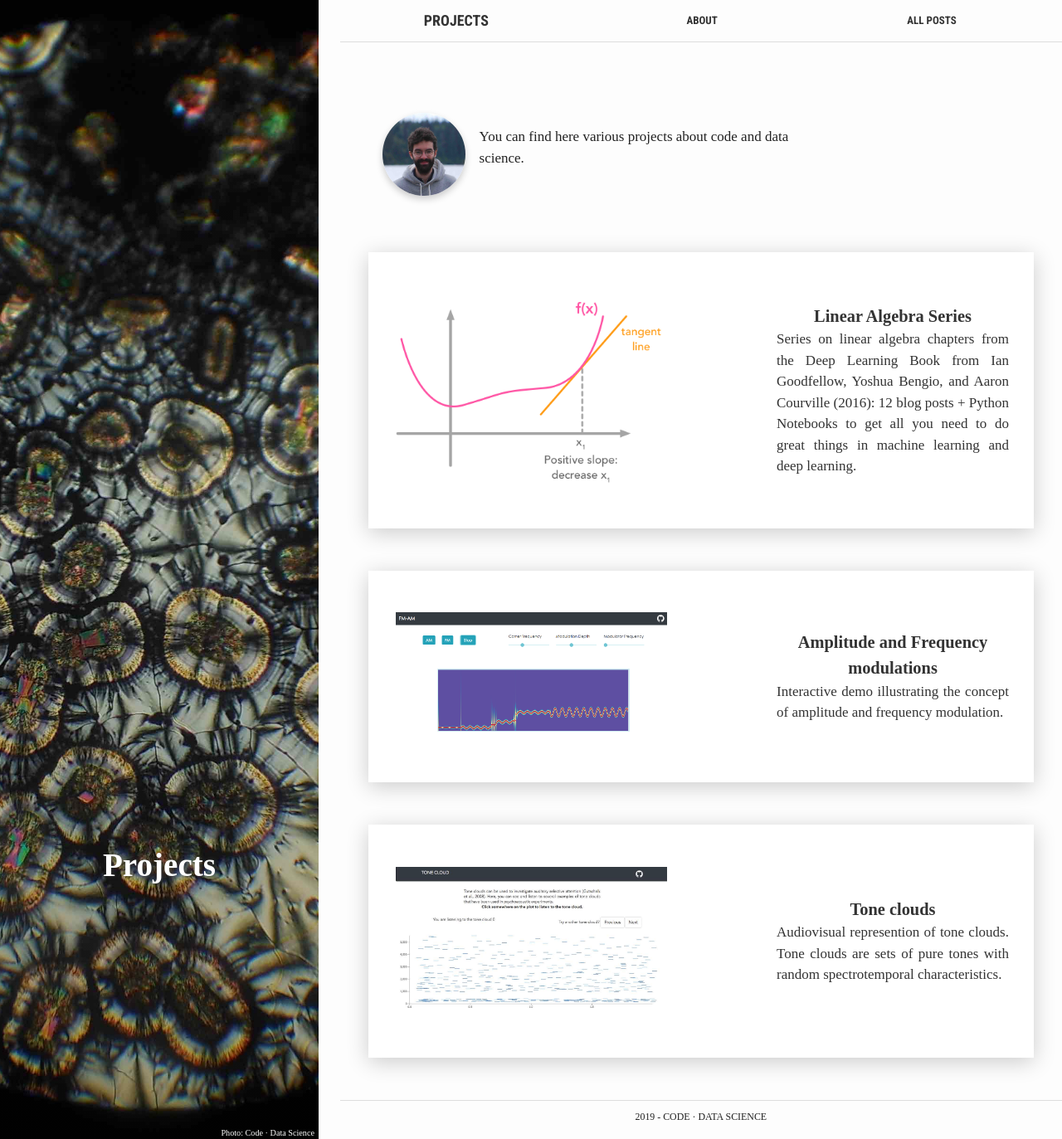
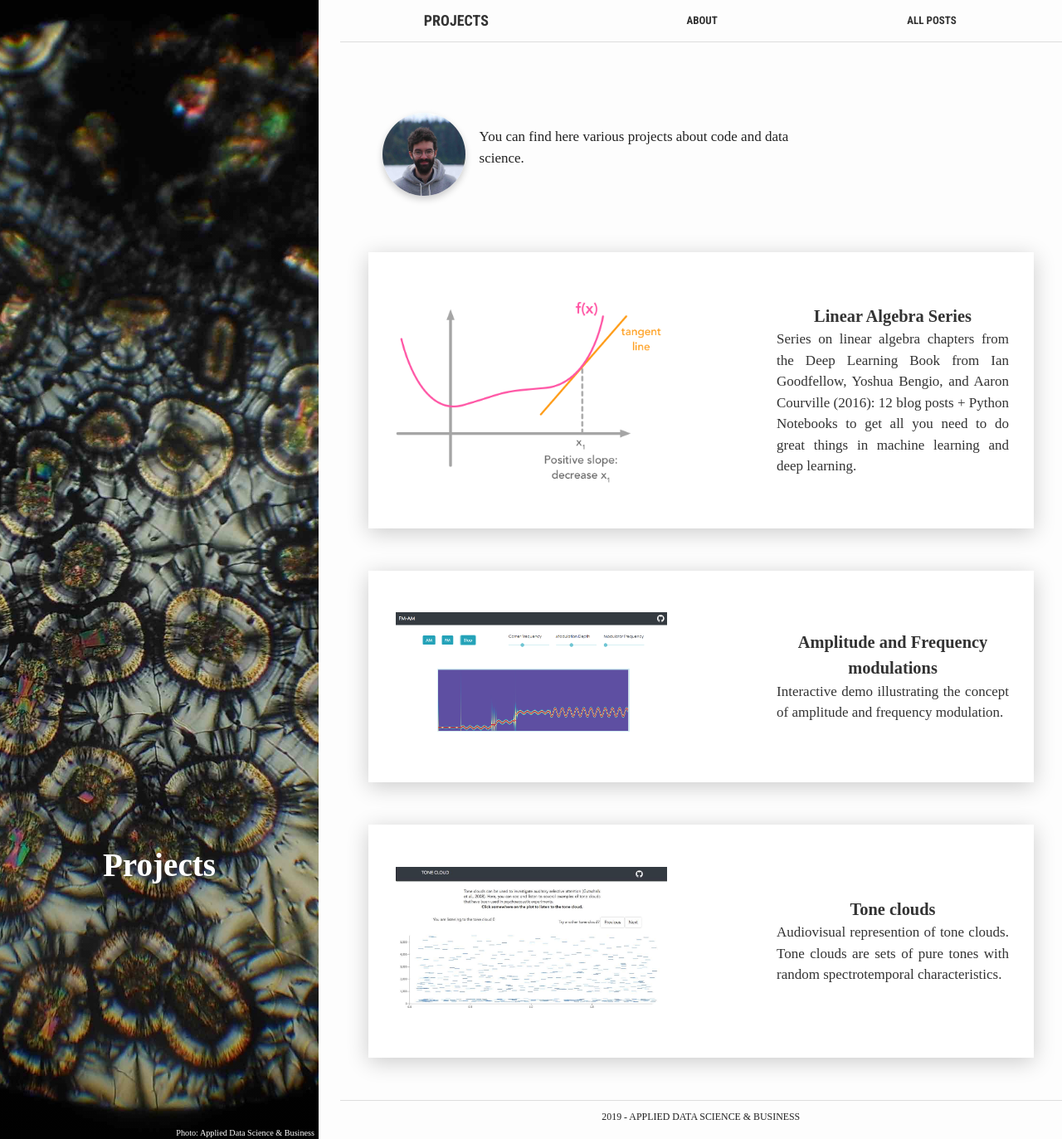
Before and after one commit to yashkarwa/Yashkarwa.github.io, a Jekyll site: the page built from index.html, in a window 1280 px wide and 1373 px high. Shown: the whole window at 83% size. Built offline with Jekyll 4.4.1, drawn with Linux system fonts in a browser that asks for light colours; formulas are drawn with MathJax 3.

Commit message:
Update _config.yml

```diff
--- a/_config.yml
+++ b/_config.yml
@@ -1,13 +1,13 @@
 # Site settings
-title: Code · Data Science
-email: hadrienjean@gmail.com
+title: Applied Data Science & Business
+email: karwa.yashu@gmail.com
 description: > # this means to ignore newlines until "baseurl:"
   Programming and data science articles by hadrienj
 baseurl: "" # the subpath of your site, e.g. /blog
 lang: "en"
-url: "https://hadrienj.github.io" # the base hostname & protocol for your site
+url: "https://yashkarwa.github.io" # the base hostname & protocol for your site
 twitter_username:
-github_username:  hadrienj
+github_username:
 disqus_username:
 
 # Build settings
```
